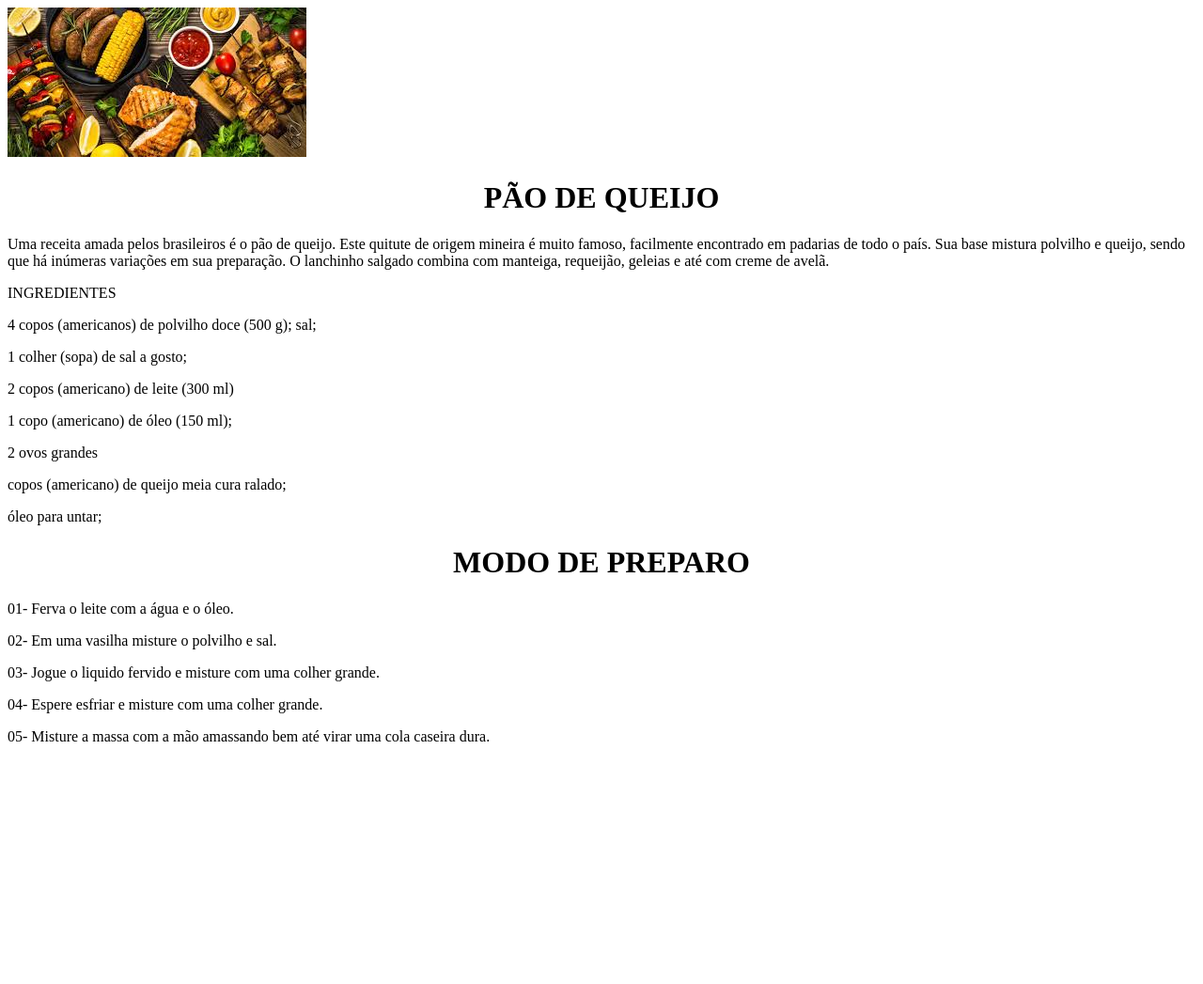
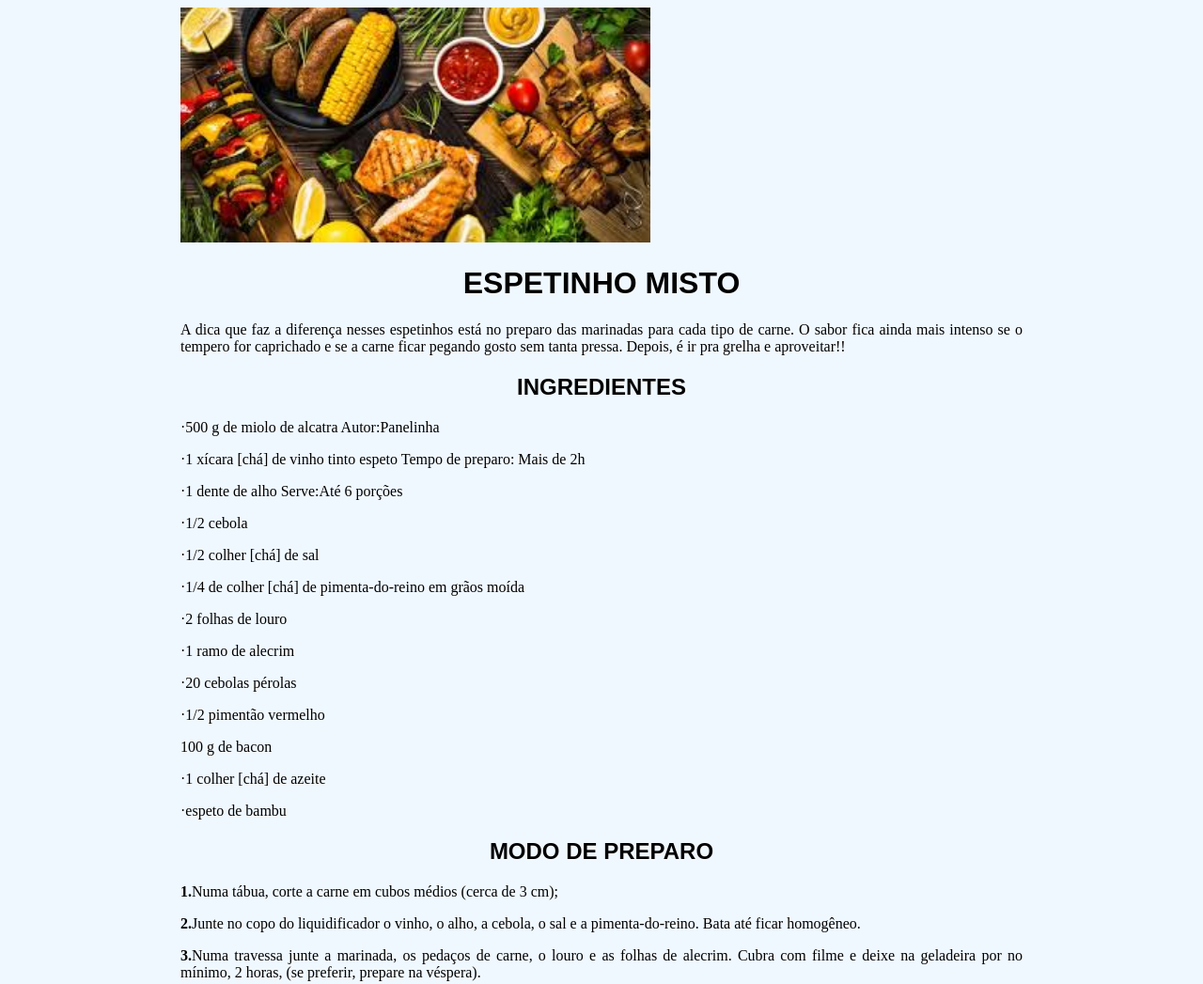
Before and after one commit to stheemarques/stheemarques, a plain HTML site: page culinara brasileira.html in a window 1280 px wide. Shown: the top 1047 px of the page at 94% size. Before the commit the page ends 809 px from the top, so only its background shows below. Drawn offline with Linux system fonts and the light colour scheme.

Commit message:
Add files via upload
01/08/2024

```diff
--- a/culinara brasileira.html
+++ b/culinara brasileira.html
@@ -6,7 +6,36 @@
     <meta name="viewport" content="width=device-width, initial-scale=1.0">
     <title>CULINARIA</title>
     <style>
-        h1{text-align: center;}
+
+body{
+ background-color:aliceblue;
+ color:rgb(0, 0, 0);
+ margin-left:  15%;
+ margin-right: 15%;
+ text-align: justify;
+  }
+
+
+        h1{text-align: center;
+        color: black;
+        font-family: Arial, Helvetica, sans-serif;
+    }
+
+        h2{
+            text-align: center;
+            color: black;
+            font-family: Arial, Helvetica, sans-serif;
+        }
+
+        h3{
+           text-align: inherit;
+        color: black;
+        font-family: Arial, Helvetica, sans-serif;
+        }
+
+    img{
+        width: 500px;
+    }
     </style>
 </head>
 <body>
@@ -14,38 +43,65 @@
         <body>
             <img src="índice.jpeg" alt="">
 
-       <h1> PÃO DE QUEIJO</h1>
+       <h1>ESPETINHO MISTO</h1>
 
+       </body>
 
         <td>
 
-           <p> Uma receita amada pelos brasileiros é o pão de queijo. Este quitute de origem mineira é muito famoso, facilmente encontrado em padarias de todo o país. Sua base mistura polvilho e queijo, sendo que há inúmeras variações em sua preparação. O lanchinho salgado combina com manteiga, requeijão, geleias e até com creme de avelã.<p>
-           <p>INGREDIENTES<p>
+           <p> A dica que faz a diferença nesses espetinhos está no preparo das marinadas para cada tipo de carne. O sabor fica ainda mais intenso se o tempero for caprichado e se a carne ficar pegando gosto sem tanta pressa. Depois, é ir pra grelha e aproveitar!!<p>
 
-           <p>4 copos (americanos) de polvilho doce (500 g); sal;<p>
+            <h2>INGREDIENTES</h2>
 
-           </p> 1 colher (sopa) de sal a gosto;</p>
+            <p>·500 g de miolo de alcatra                                                           Autor:Panelinha<p>
 
-           </p> 2 copos (americano) de leite (300 ml)</p>
+           </p>·1 xícara [chá] de vinho tinto espeto                                                Tempo de preparo: Mais de 2h</p>
 
-          </p>  1 copo (americano) de óleo (150 ml);</p>
+           </p>·1 dente de alho                                                                      Serve:Até 6 porções</p>
 
-           <p>2 ovos grandes <p>
+           </p>·1/2 cebola </p>
 
-            </p> copos (americano) de queijo meia cura ralado;<P>
+            <p>·1/2 colher [chá] de sal <p>
 
-            <P>óleo para untar;<p>
+            </p>·1/4 de colher [chá] de pimenta-do-reino em grãos moída<P>
+
+            <P>·2 folhas de louro<p>
+
+             <p>·1 ramo de alecrim</p>
+
+             <p>·20 cebolas pérolas</p>
+
+             <p>·1/2 pimentão vermelho</p>
+
+             <p>100 g de bacon </p>
+
+             <p>·1 colher [chá] de azeite</p>
+
+             <p>·espeto de bambu</p>
         </td>
 </body>
 </html>
 
 
               <body>
-                <h1>MODO DE PREPARO</h1>
+                <h2>MODO DE PREPARO</h2>
 
-                <p>01- Ferva o leite com a água e o óleo.</p>
-                <p>02- Em uma vasilha misture o polvilho e sal.</p>
-                <p>03- Jogue o liquido fervido e misture com uma colher grande.</p>
-                <p>04- Espere esfriar e misture com uma colher grande.</p>
-                <p>05- Misture a massa com a mão amassando bem até virar uma cola caseira dura.</p>
+             <p> <b>1.</b>Numa tábua, corte a carne em cubos médios (cerca de 3 cm);</p>
+
+              <p><b>2.</b>Junte no copo do liquidificador o vinho, o alho, a cebola, o sal e a pimenta-do-reino. Bata até ficar homogêneo.</p>
+
+              <p><b>3.</b>Numa travessa junte a marinada, os pedaços de carne, o louro e as folhas de alecrim. Cubra com filme e deixe na geladeira por no mínimo, 2 horas, (se preferir, prepare na véspera).</p>
+
+                 <b>4.</b> Numa tigela grande, coloque os espetos e complete com água fria. Deixe de molho enquanto prepara os outros ingredientes (isso evita que eles queimem na hora de grelhar).
+
+                 <b>5.</b>Retire os cubos de carne da marinada, transfira para um escorredor ou peneira grande de inox e deixe escorrer.
+
+                  <b>6.</b>   Com uma faquinha de legumes, descasque as cebolas pérola. Lave o pimentão, corte o topo, descarte as sementes e corte em cubos médios. Corte o bacon em cubos.
+
+                  <b>7.</b> Retire os espetos da água e monte cada um deles na seguinte ordem: um pedaço de pimentão, uma cebola, um pedaço de bacon e um cubo de carne. Repita até completar o espetinho e transfira para um prato. Repita o procedimento até terminar toda a carne.
+
+                 <b>8.</b>Leve uma chapa ou frigideira com grelha ao fogo médio.
+                    Quando aquecer, unte com azeite usando um pincel e arrume os espetinhos um ao lado do outro.
+                    Quando um dos lados estiver dourado, vire para que grelhe por igual (cerca de 4 minutos).
+                    Sirva a seguir.</p>
               </body>
--- a/estilo.css
+++ b/estilo.css
@@ -1,6 +1,6 @@
-h2{
-   color: black;
-   font-size: xx-large;
-   font-family: Arial, Helvetica, sans-serif;
-   text-align: center;
+img{
+  width: 100%;
+  margin-left: 30%;
+  border: solid;
+
 }
```
Also changed, not shown: index.html (+2 -2 lines), sabores.jpeg (added).
